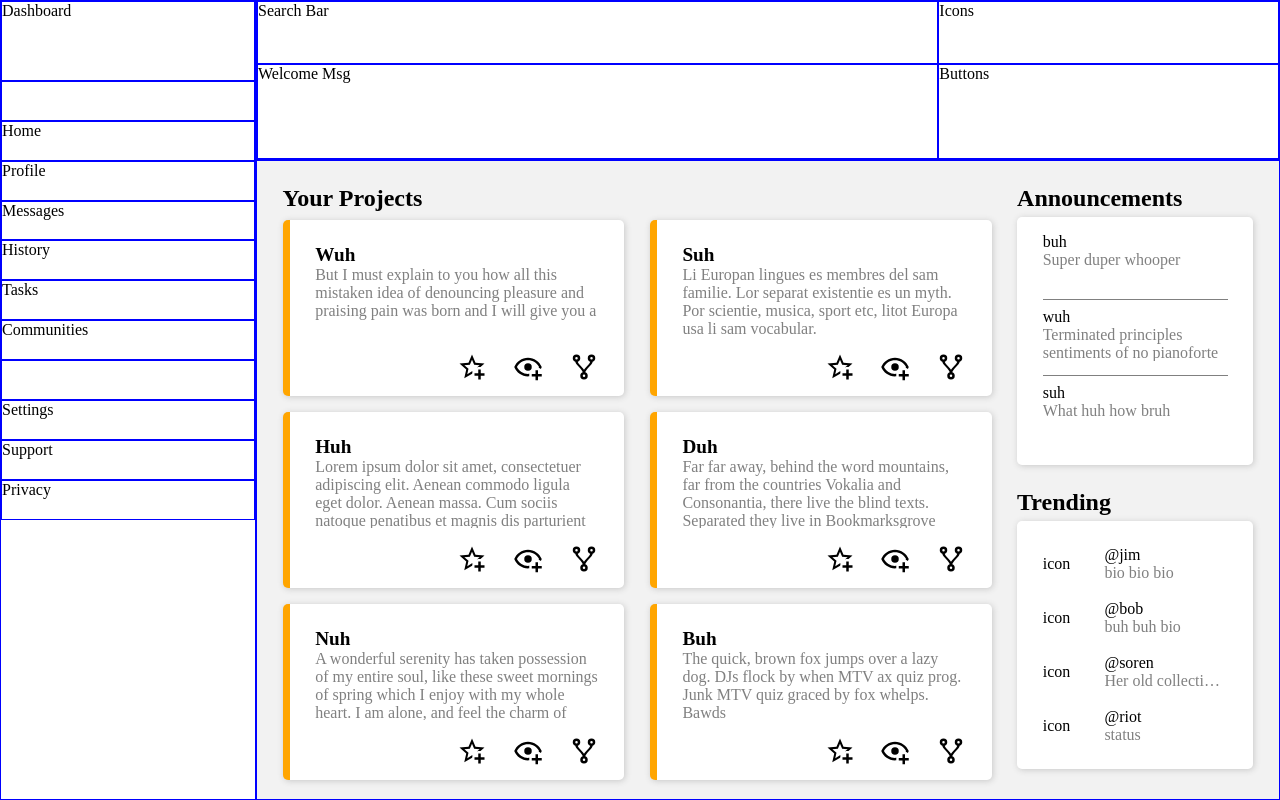
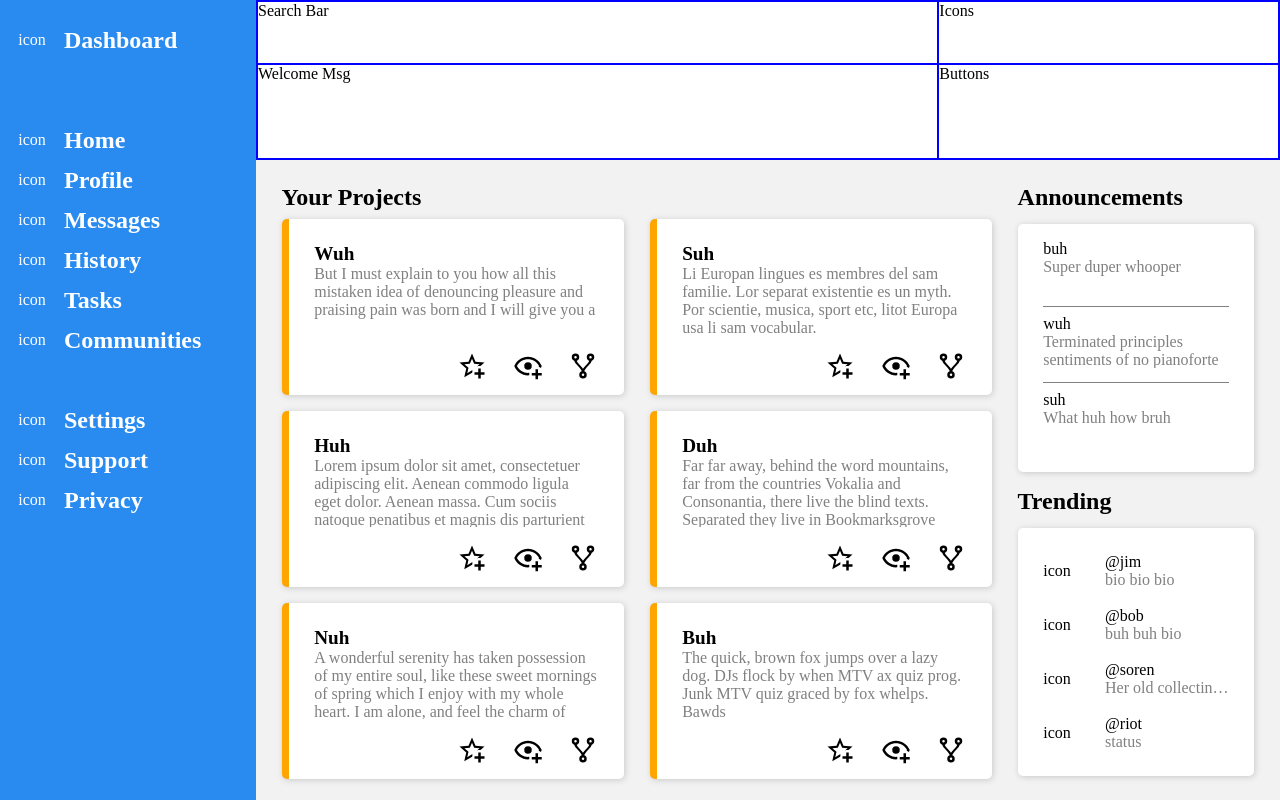
Before and after one commit to brocklee900/odinDashboard, a plain HTML site: page index.html in a window 1280 px wide. Drawn offline with Linux system fonts and the light colour scheme.

Commit message:
Add styling to sidebar section

```diff
--- a/index.html
+++ b/index.html
@@ -1,3 +1,5 @@
+<!DOCTYPE html>
+
 <html lang="en">
     <head>
         <meta charset="utf-8">
@@ -8,18 +10,48 @@
 
     <body>
         <div class="sidebar">
-            <div id="dashtitle"><p>Dashboard</p></div>
-            <div class="empty"></div>
+            <div id="dashtitle" class="sidebarItem">
+                <div>icon</div>
+                <div><p>Dashboard</p></div>
+            </div>
+            <div class="sidebarItem empty"></div>
+            <div class="sidebarItem">
+                <div>icon</div>
                 <div><p>Home</p></div>
+            </div>
+            <div class="sidebarItem">
+                <div>icon</div>
                 <div><p>Profile</p></div>
+            </div>
+            <div class="sidebarItem">
+                <div>icon</div>
                 <div><p>Messages</p></div>
+            </div>
+            <div class="sidebarItem">
+                <div>icon</div>
                 <div><p>History</p></div>
+            </div>
+            <div class="sidebarItem">
+                <div>icon</div>
                 <div><p>Tasks</p></div>
+            </div>
+            <div class="sidebarItem">
+                <div>icon</div>
                 <div><p>Communities</p></div>
-            <div class="empty"></div>
+            </div>
+            <div class="sidebarItem empty"></div>
+            <div class="sidebarItem">
+                <div>icon</div>
                 <div><p>Settings</p></div>
+            </div>
+            <div class="sidebarItem">
+                <div>icon</div>
                 <div><p>Support</p></div>
+            </div>
+            <div class="sidebarItem">
+                <div>icon</div>
                 <div><p>Privacy</p></div>
+            </div>
         </div>
         <div class="header">
             <div>Search Bar</div>
--- a/styles.css
+++ b/styles.css
@@ -9,6 +9,8 @@
 }
 
 body {
+    --main-color: rgb(41, 139, 239);
+
     display: grid;
     grid-template-rows: repeat(10, 1fr);
     grid-template-columns: repeat(5, 1fr);
@@ -17,21 +19,21 @@ body {
     width: 100vw;
 }
 
-body > * {
+body > .header {
     border: 1px solid blue;
 }
 
 /* ------------------ sidebar ---------------- */
-.sidebar > * {
-    border: 1px solid blue;
-}
-
 .sidebar {
     grid-row: 1 / 11;
     grid-column: 1 / 2;
 
     display: grid;
     grid-template-rows: repeat(20, 1fr);
+
+    background-color: var(--main-color);
+    color: rgb(255, 255, 255);
+
 }
 
 .sidebar > #dashtitle {
@@ -42,6 +44,26 @@ body > * {
     grid-row: auto / span 1;
 }
 
+.sidebar > .sidebarItem {
+    display: grid;
+
+    grid-template-columns: clamp(50px, 5vw, 100px) clamp(150px, 10vw, 175px);
+}
+
+.sidebarItem > div {
+    display: flex;
+    flex-direction: column;
+    justify-content: center;
+}
+
+.sidebarItem p {
+    font-size: 1.5rem;
+    font-weight: 600;
+}
+
+.sidebarItem > div:first-child{
+    text-align: center;
+}
 
 /* ----------------- header ------------------- */
 .header > * {
@@ -167,7 +189,7 @@ body > * {
 .updates > .announcements,
 .updates > .trending {
     display: grid;
-    grid-template-rows: minmax(32px, 4vh) minmax(200px, 31vh);
+    grid-template-rows: minmax(32px, 5vh) minmax(200px, 31vh);
 }
 
 
```
Lines whose indentation alone changed are shown as unchanged.
